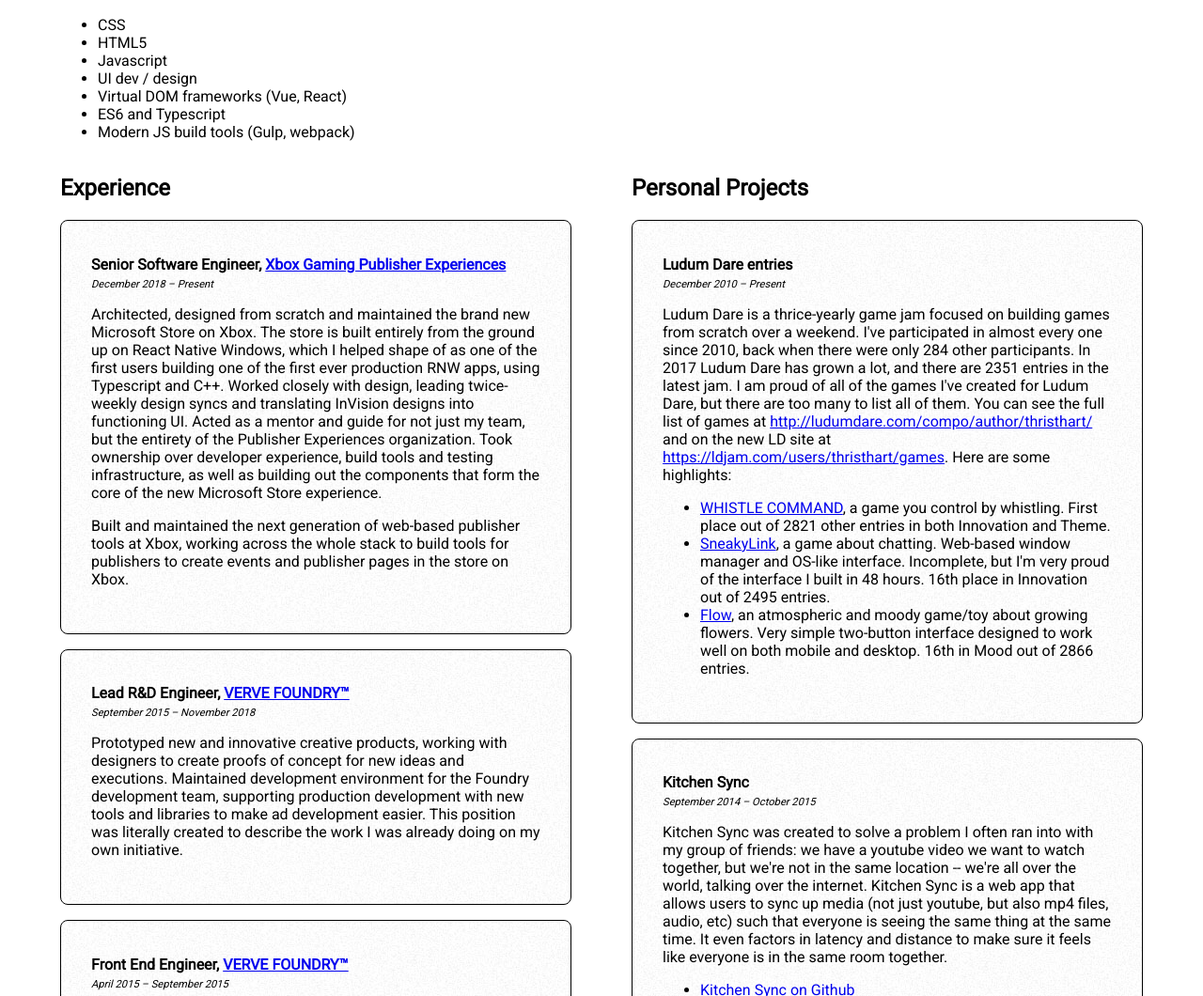
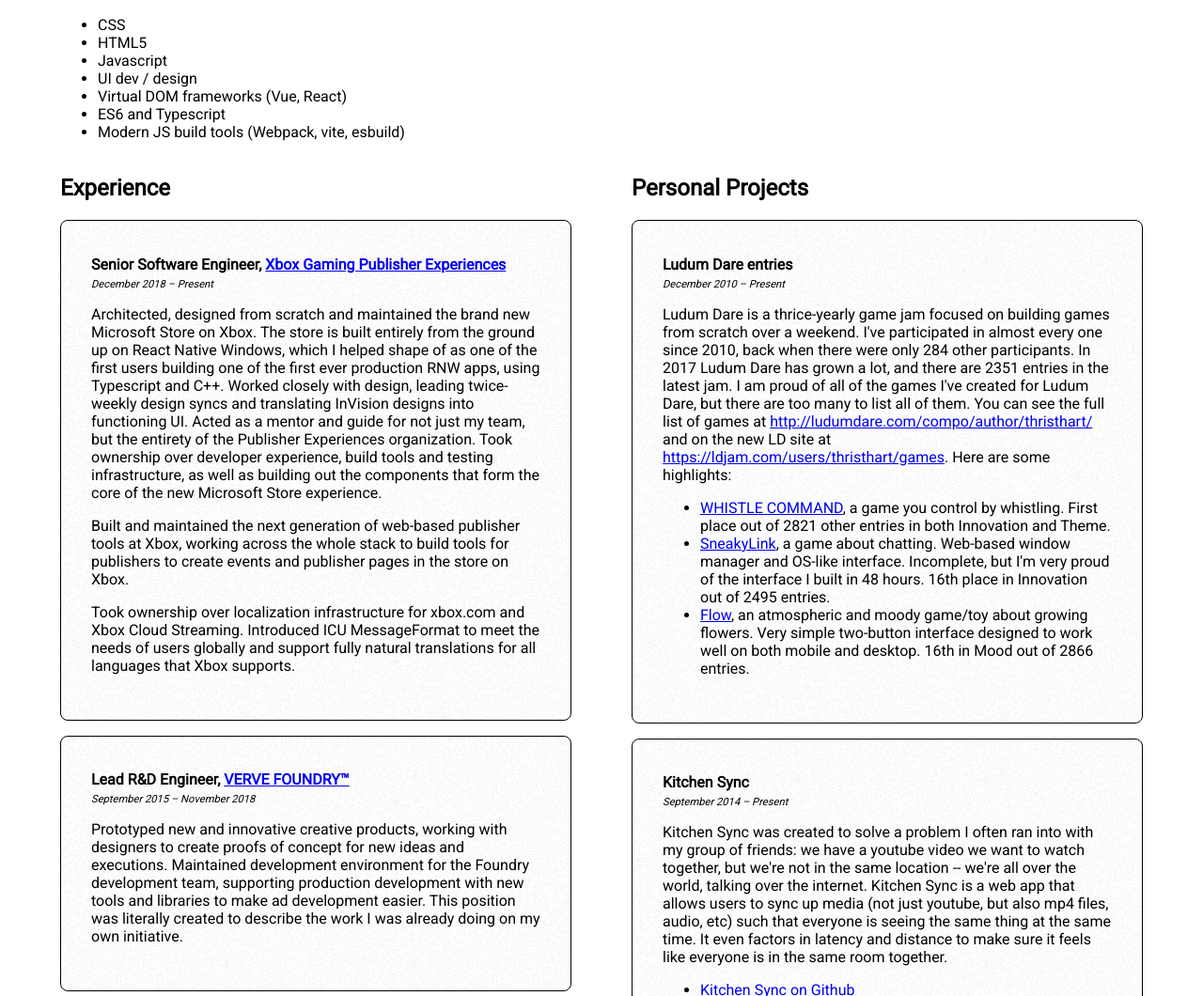
Before and after one commit to Thristhart/website, a website: page src/resume.html in a window 1280 px wide. Shown: the part 286-1346 px from the top of the page at 94% size. Drawn offline with Linux system fonts and the light colour scheme.

Commit message:
mild resume updates

```diff
--- a/package.json
+++ b/package.json
@@ -2,6 +2,10 @@
   "name": "website",
   "version": "1.0.0",
   "description": "tom.shea.at",
+  "scripts": {
+    "build": "gulp build",
+    "publish": "gulp publish"
+  },
   "repository": {
     "type": "git",
     "url": "git+https://github.com/Thristhart/website.git"
--- a/src/resume.html
+++ b/src/resume.html
@@ -37,7 +37,7 @@
           <li>UI dev / design</li>
           <li>Virtual DOM frameworks (Vue, React)</li>
           <li>ES6 and Typescript</li>
-          <li>Modern JS build tools (Gulp, webpack)</li>
+          <li>Modern JS build tools (Webpack, vite, esbuild)</li>
         </ul>
       </section>
       <section id="jobs">
@@ -68,6 +68,11 @@
             tools at Xbox, working across the whole stack to build tools for
             publishers to create events and publisher pages in the store on
             Xbox.
+          </p>
+          <p class="description">
+            Took ownership over localization infrastructure for xbox.com and Xbox Cloud Streaming.
+            Introduced ICU MessageFormat to meet the needs of users globally and support
+            fully natural translations for all languages that Xbox supports.
           </p>
         </section>
         <section class="job" id="lead_rnd_engineer">
@@ -158,7 +163,7 @@
           <h4>Kitchen Sync</h4>
           <span class="daterange">
             <time datetime="2014-09">September 2014</time> &ndash;
-            <time datetime="2015-10">October 2015</time>
+            Present
           </span>
           <p class="description">
             Kitchen Sync was created to solve a problem I often ran into with my
@@ -172,7 +177,7 @@
           </p>
           <ul class="details">
             <li>
-              <a class="github" href="https://github.com/Thristhart/kitchensync"
+              <a class="github" href="https://github.com/Thristhart/kitchensync-rebuild"
                 >Kitchen Sync on Github</a
               >
             </li>
```
Also changed, not shown: 1 other file.
